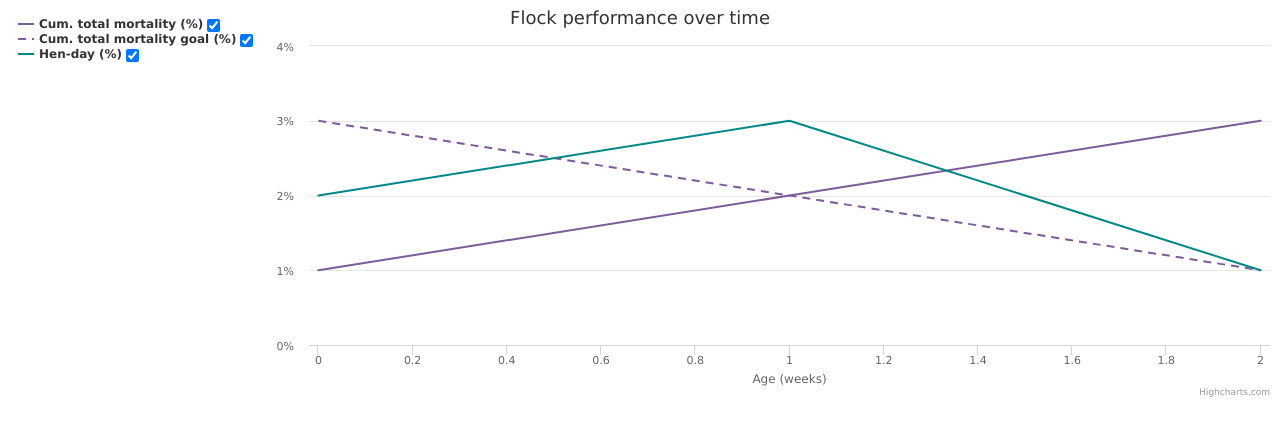
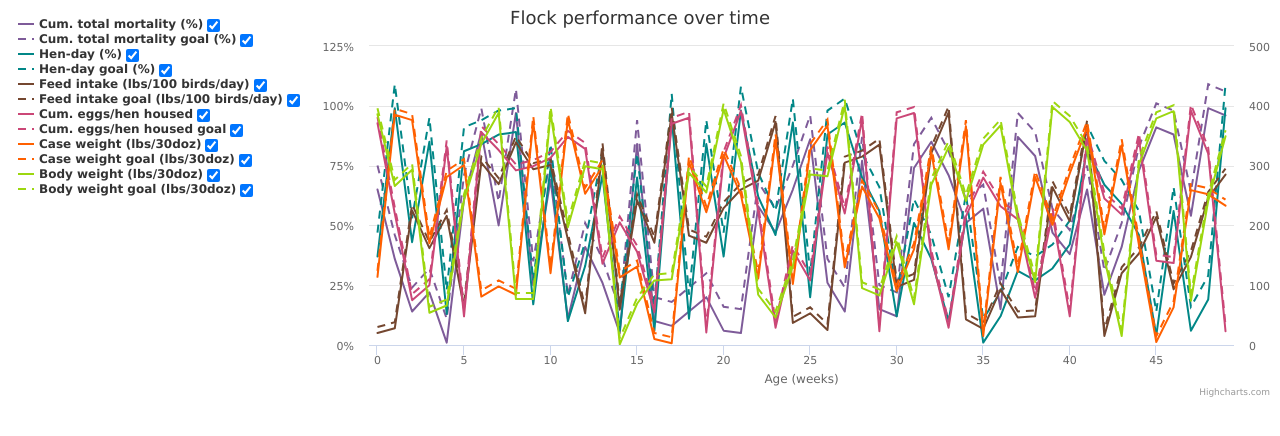
Before and after one commit to henrilhos-archives/flock-performance, a React (Create React App) app: page / in a window 1280 px wide. Shown: the top 436 px of the page. Built offline with nearby package versions, Linux system fonts and the light colour scheme.

Commit message:
feat: create all series

```diff
--- a/src/App.tsx
+++ b/src/App.tsx
@@ -1,4 +1,18 @@
 import "./App.css";
+import {
+  bodyWeight,
+  bodyWeightGoal,
+  caseWeight,
+  caseWeightGoal,
+  cumEggs,
+  cumEggsGoals,
+  cumTotalMortality,
+  cumTotalMortalityGoal,
+  feedIntake,
+  feedIntakeGoal,
+  henDay,
+  henDayGoal,
+} from "./data";
 import Highcharts from "highcharts";
 import HighchartsReact from "highcharts-react-official";
 import React from "react";
@@ -52,7 +66,7 @@ const options: Highcharts.Options = {
       tooltip: { valueSuffix: "%" },
       color: Colors.PURPLE,
       marker: { symbol: Symbols.CIRCLE },
-      data: [1, 2, 3],
+      data: cumTotalMortality,
     },
     {
       name: "Cum. total mortality goal (%)",
@@ -62,7 +76,7 @@ const options: Highcharts.Options = {
       tooltip: { valueSuffix: "%" },
       color: Colors.PURPLE,
       marker: { symbol: Symbols.CIRCLE },
-      data: [3, 2, 1],
+      data: cumTotalMortalityGoal,
     },
     {
       name: "Hen-day (%)",
@@ -71,7 +85,85 @@ const options: Highcharts.Options = {
       tooltip: { valueSuffix: "%" },
       color: Colors.AQUA,
       marker: { symbol: Symbols.SQUARE },
-      data: [2, 3, 1],
+      data: henDay,
+    },
+    {
+      name: "Hen-day goal (%)",
+      dashStyle: "Dash",
+      type: "line",
+      yAxis: 0,
+      tooltip: { valueSuffix: "%" },
+      color: Colors.AQUA,
+      marker: { symbol: Symbols.SQUARE },
+      data: henDayGoal,
+    },
+    {
+      name: "Feed intake (lbs/100 birds/day)",
+      type: "line",
+      yAxis: 1,
+      color: Colors.BROWN,
+      marker: { symbol: Symbols.DIAMOND },
+      data: feedIntake,
+    },
+    {
+      name: "Feed intake goal (lbs/100 birds/day)",
+      dashStyle: "Dash",
+      type: "line",
+      yAxis: 1,
+      color: Colors.BROWN,
+      marker: { symbol: Symbols.DIAMOND },
+      data: feedIntakeGoal,
+    },
+    {
+      name: "Cum. eggs/hen housed",
+      type: "line",
+      yAxis: 1,
+      color: Colors.PINK,
+      marker: { symbol: Symbols.TRIANGLE },
+      data: cumEggs,
+    },
+    {
+      name: "Cum. eggs/hen housed goal",
+      dashStyle: "Dash",
+      type: "line",
+      yAxis: 1,
+      color: Colors.PINK,
+      marker: { symbol: Symbols.TRIANGLE },
+      data: cumEggsGoals,
+    },
+    {
+      name: "Case weight (lbs/30doz)",
+      type: "line",
+      yAxis: 1,
+      color: Colors.ORANGE,
+      marker: { symbol: Symbols.CIRCLE },
+      data: caseWeight,
+    },
+    {
+      name: "Case weight goal (lbs/30doz)",
+      dashStyle: "Dash",
+      type: "line",
+      yAxis: 1,
+      color: Colors.ORANGE,
+      marker: { symbol: Symbols.CIRCLE },
+      data: caseWeightGoal,
+    },
+    {
+      name: "Body weight (lbs/30doz)",
+      type: "line",
+      yAxis: 1,
+      color: Colors.GREEN,
+      marker: { symbol: Symbols.CIRCLE },
+      data: bodyWeight,
+    },
+    {
+      name: "Body weight goal (lbs/30doz)",
+      dashStyle: "Dash",
+      type: "line",
+      yAxis: 1,
+      color: Colors.GREEN,
+      marker: { symbol: Symbols.CIRCLE },
+      data: bodyWeightGoal,
     },
   ],
 };
```
